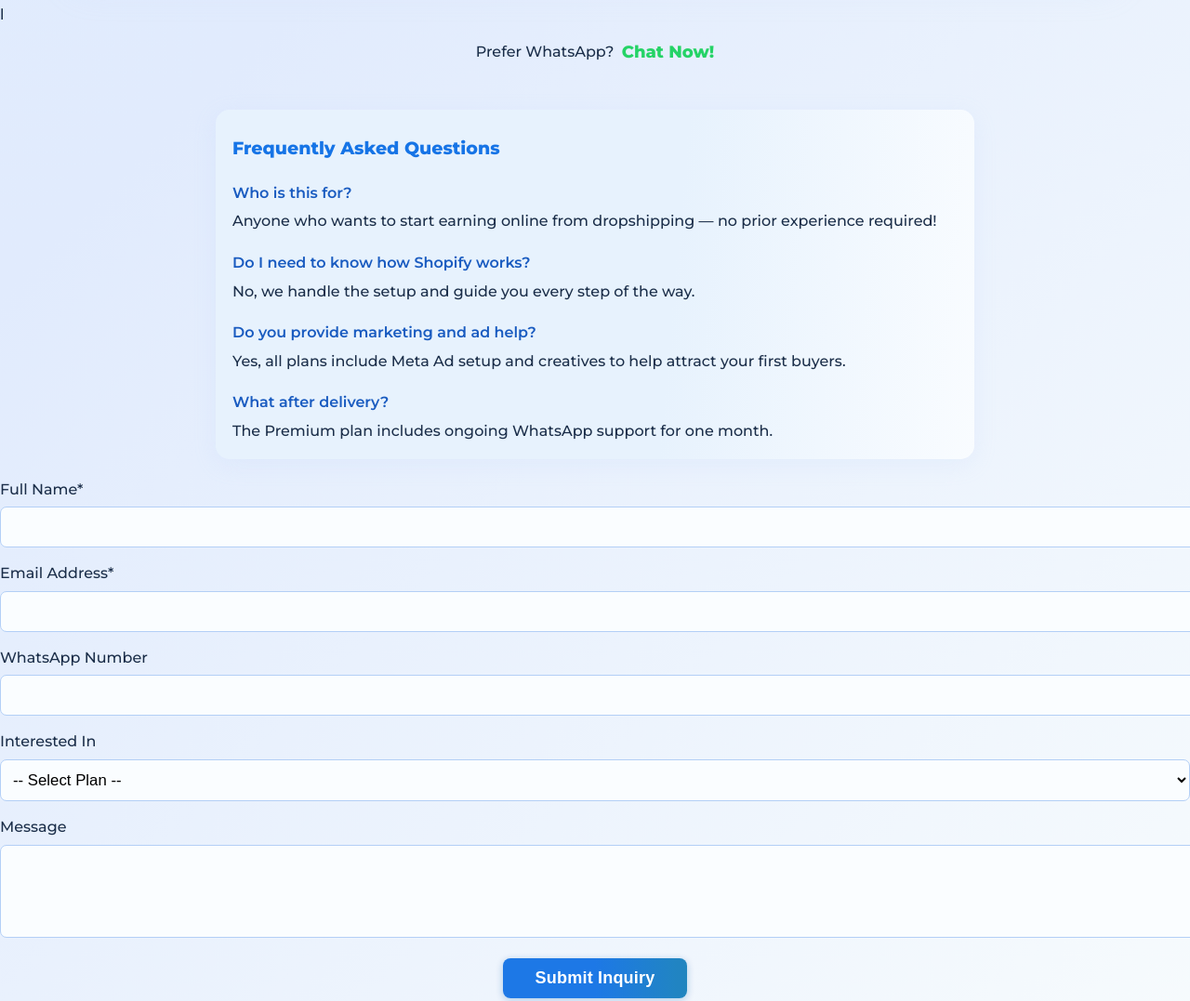
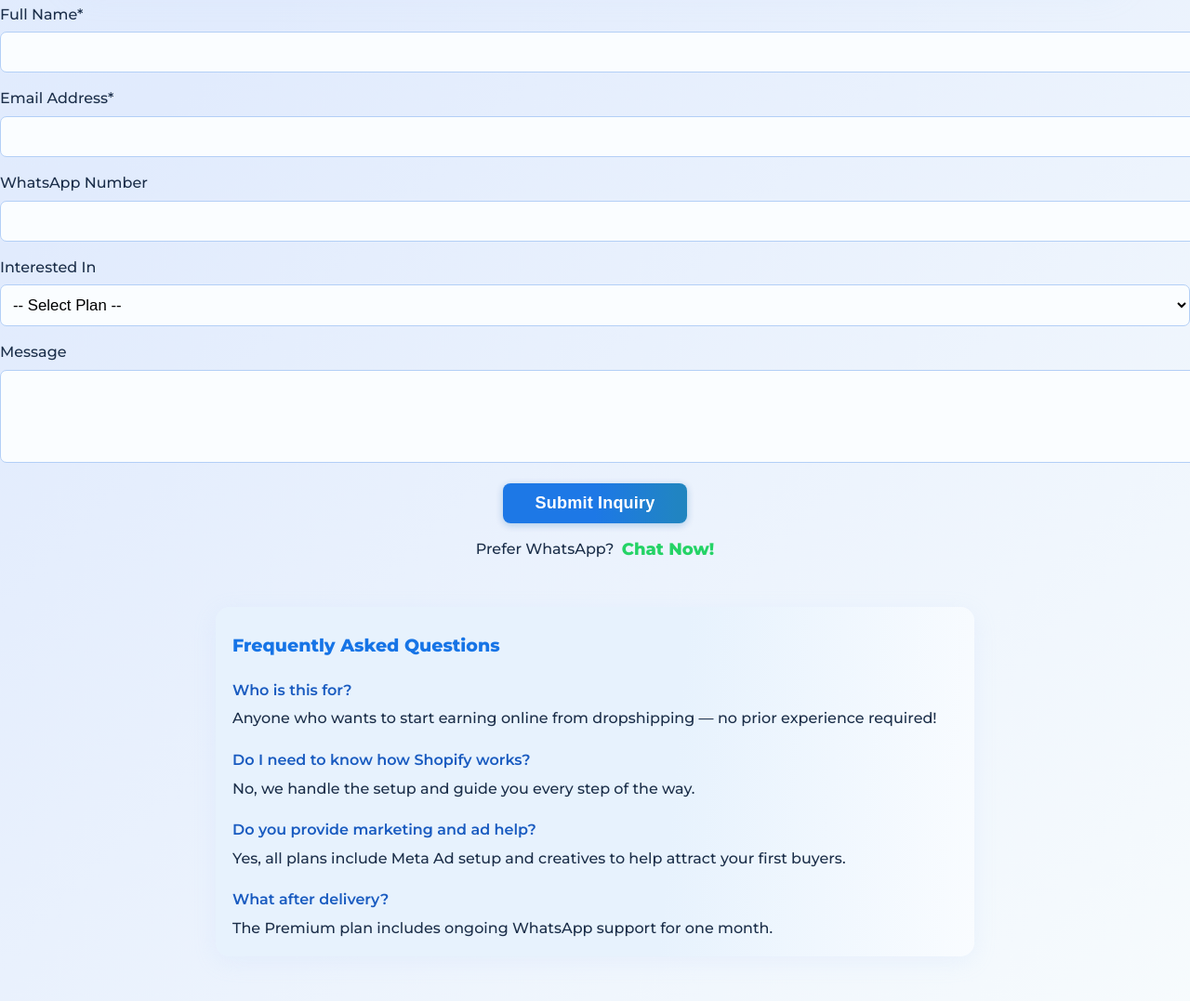
Before and after one commit to starterkartt-maker/Starterkart-, a plain HTML site: page index.html in a window 1280 px wide. Shown: the part 2516-3593 px from the top of the page at 93% size. Drawn offline with Linux system fonts and the light colour scheme.

Commit message:
Update index.html

```diff
--- a/index.html
+++ b/index.html
@@ -455,25 +455,7 @@
     </div>
   </section>
 
-l
-    <div style="text-align:center; margin-top:13px;">
-      Prefer WhatsApp?
-      <a class="whatsapp-link" href="https://wa.me/9818082449" target="_blank">Chat Now!</a>
-    </div>
-  </section>
-
-  <section class="faq-section">
-    <h3>Frequently Asked Questions</h3>
-    <div class="faq-q">Who is this for?</div>
-    <div>Anyone who wants to start earning online from dropshipping — no prior experience required!</div>
-    <div class="faq-q">Do I need to know how Shopify works?</div>
-    <div>No, we handle the setup and guide you every step of the way.</div>
-    <div class="faq-q">Do you provide marketing and ad help?</div>
-    <div>Yes, all plans include Meta Ad setup and creatives to help attract your first buyers.</div>
-    <div class="faq-q">What after delivery?</div>
-    <div>The Premium plan includes ongoing WhatsApp support for one month.</div>
-  </section>
-  <form action="https://formsubmit.co/your@email.com" method="POST">
+<form action="https://formsubmit.co/starterkartt@email.com" method="POST">
   <label for="name">Full Name*</label>
   <input type="text" id="name" name="name" required>
   <label for="email">Email Address*</label>
@@ -495,6 +477,30 @@ l
   <input type="text" name="_honey" style="display:none">
   <!-- Redirect user to thank you page to prevent resubmits -->
   <input type="hidden" name="_next" value="https://yourdomain.com/thank-you.html">
+</form>
+
+    <div style="text-align:center; margin-top:13px;">
+      Prefer WhatsApp?
+      <a class="whatsapp-link" href="https://wa.me/9818082449" target="_blank">Chat Now!</a>
+    </div>
+  </section>
+
+  <section class="faq-section">
+    <h3>Frequently Asked Questions</h3>
+    <div class="faq-q">Who is this for?</div>
+    <div>Anyone who wants to start earning online from dropshipping — no prior experience required!</div>
+    <div class="faq-q">Do I need to know how Shopify works?</div>
+    <div>No, we handle the setup and guide you every step of the way.</div>
+    <div class="faq-q">Do you provide marketing and ad help?</div>
+    <div>Yes, all plans include Meta Ad setup and creatives to help attract your first buyers.</div>
+    <div class="faq-q">What after delivery?</div>
+    <div>The Premium plan includes ongoing WhatsApp support for one month.</div>
+  </section>
+
+  <!-- Anti-bot field -->
+  <input type="text" name="_honey" style="display:none">
+  <!-- Redirect user to thank you page to prevent resubmits -->
+  <input type="hidden" name="_next" value="https://yourdomain.com/thank-you.html">
   </form>
 
 
```
